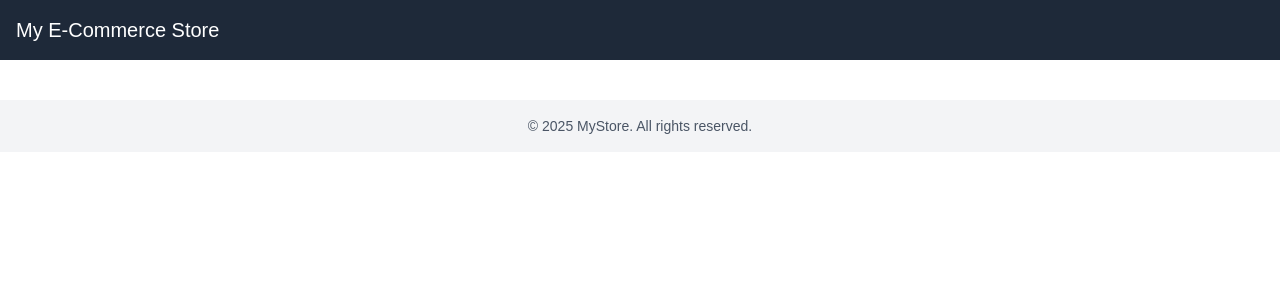
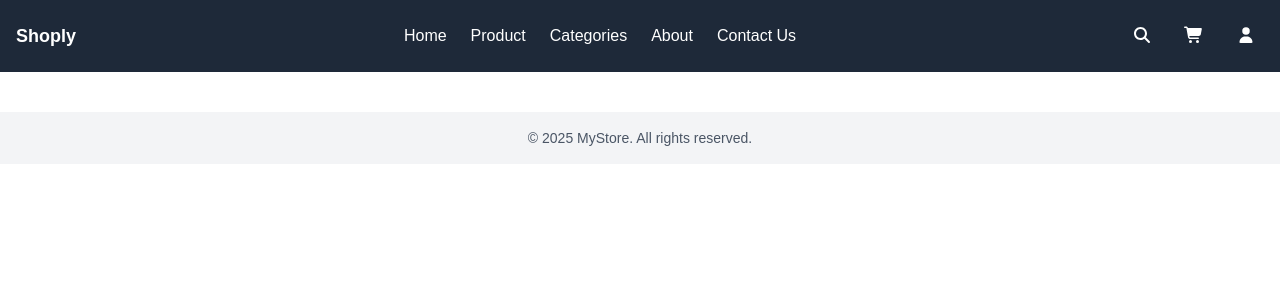
Before and after one commit to SachinthaNimesh370/Shoply-Nextjs, a Next.js app: page / in a window 1280 px wide. Shown: the top 300 px of the page. Built offline with nearby package versions, Linux system fonts and the light colour scheme.

Commit message:
Install Mui and implement header

```diff
--- a/src/app/components/Header.jsx
+++ b/src/app/components/Header.jsx
@@ -1,7 +1,41 @@
+"use client";
+
+import { FontAwesomeIcon } from '@fortawesome/react-fontawesome';
+import { faMagnifyingGlass, faShoppingCart, faUser } from '@fortawesome/free-solid-svg-icons';
+import { library } from '@fortawesome/fontawesome-svg-core';
+
+// Add icons to the library (optional if you're not using icon strings)
+library.add(faMagnifyingGlass, faShoppingCart, faUser);
+
 export default function Header() {
   return (
-    <header className="p-4 bg-gray-800 text-white">
-      <h1 className="text-xl">My E-Commerce Store</h1>
+    <header className="p-4 bg-gray-800 text-white flex justify-between items-center">
+      {/* Logo / Site Name (optional) */}
+      <div className="text-lg font-bold ">Shoply</div>
+
+      {/* Navigation Links */}
+      <nav className="flex-1 text-center">
+        <ul className="flex justify-center space-x-6">
+          <li><a href="#" className="hover:underline">Home</a></li>
+          <li><a href="#" className="hover:underline">Product</a></li>
+          <li><a href="#" className="hover:underline">Categories</a></li>
+          <li><a href="#" className="hover:underline">About</a></li>
+          <li><a href="#" className="hover:underline">Contact Us</a></li>
+        </ul>
+      </nav>
+
+      {/* Right Side Icons */}
+      <div className="flex items-center space-x-4">
+        <button className="p-2  rounded hover:bg-gray-700">
+          <FontAwesomeIcon icon={faMagnifyingGlass} />
+        </button>
+        <button className="p-2  rounded hover:bg-gray-700">
+          <FontAwesomeIcon icon={faShoppingCart} />
+        </button>
+        <button className="p-2  rounded hover:bg-gray-700">
+          <FontAwesomeIcon icon={faUser} />
+        </button>
+      </div>
     </header>
   );
 }
```
Also changed, not shown: package.json (+10 -4 lines), 1 other file (tests, documents, lock files or other folders).
